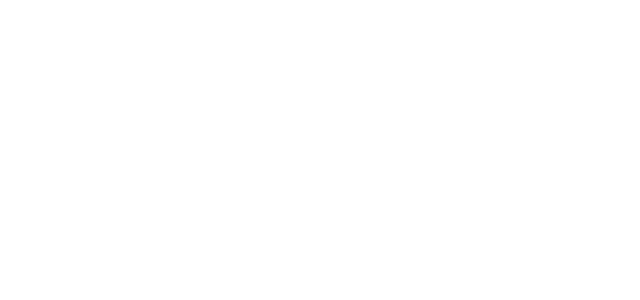
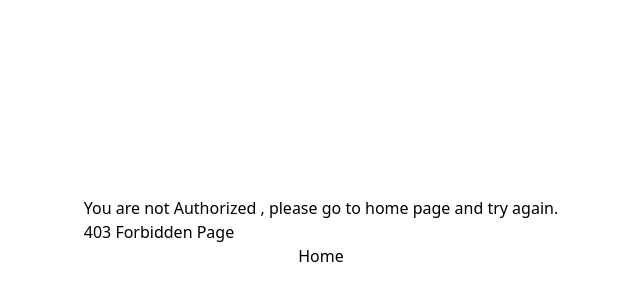
Before and after one commit to ShlokMewada/odoo_frontend, a React (Create React App) app in the folder tester/: page /forbidden in a window 1280 px wide. Before the commit this address had no page. Shown: the part 168-468 px from the top of the page, without its empty margins (319-959 px from the left). Built offline with nearby package versions, Linux system fonts and the light colour scheme.

Commit message:
forbidden page added

```diff
--- /dev/null
+++ b/tester/src/components/Forbidden.js
@@ -0,0 +1,16 @@
+import React from "react";
+import { Link } from "react-router-dom";
+
+const Forbidden = () => {
+  return (
+    <div>
+      <h1>You are not Authorized , please go to home page and try again.</h1>
+      <h1>403 Forbidden Page</h1>
+      <button>
+        <Link to="/">Home</Link>
+      </button>
+    </div>
+  );
+};
+
+export default Forbidden;
--- a/tester/src/index.js
+++ b/tester/src/index.js
@@ -11,6 +11,7 @@
 import UserProfile from './components/UserProfile';
 import App from './App';
 import "./main.css";
+import Forbidden from './components/Forbidden';
 
 const clientId = '443652869740-1df41cf4e6ikli26qdtg784qcefdf1lu.apps.googleusercontent.com'; // Replace with your actual client ID
 
@@ -34,6 +35,10 @@
     path: "/signup",
     element: <Signup />,
   },
+  {
+    path: "/forbidden",
+    element: <Forbidden/>
+  }
 
 ]);
 
```
